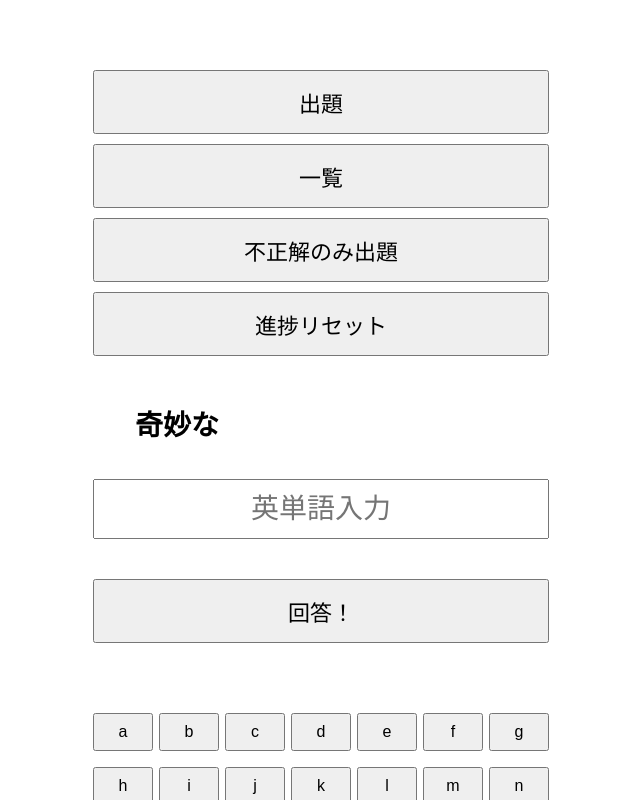
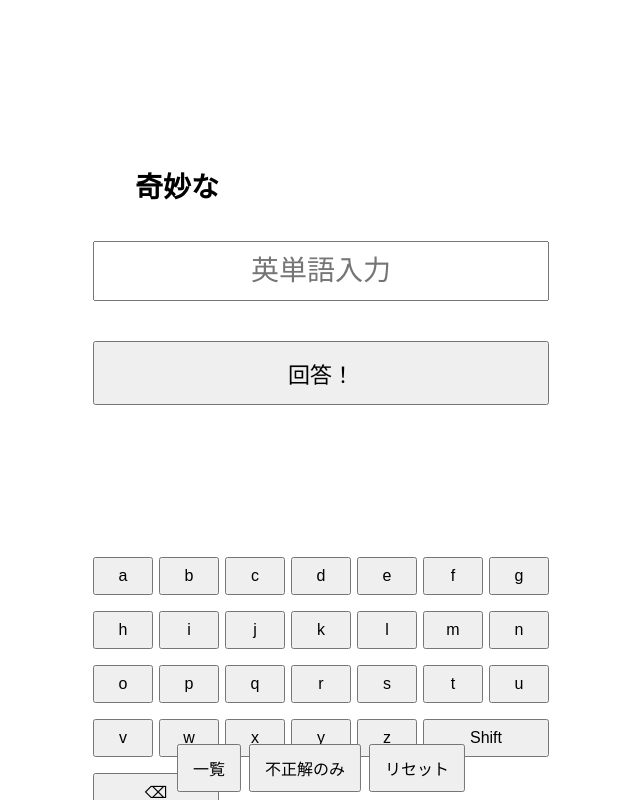
Before and after one commit to itogaku/words, a plain HTML site: page index.html in a window 1280 px wide. Shown: the whole page, without its empty margins (319-959 px from the left). Drawn offline with Linux system fonts and the light colour scheme.

Commit message:
Update index.html

```diff
--- a/index.html
+++ b/index.html
@@ -164,6 +164,22 @@ main {
   margin-bottom: 6px;
 }
 
+#quizControls {
+  position: fixed;
+  bottom: 8px;
+  left: 50%;
+  transform: translateX(-50%);
+  display: flex;
+  gap: 8px;
+  z-index: 1000;
+}
+
+#quizControls button {
+  padding: 10px 14px;
+  font-size: 16px;
+}
+
+
 </style>
 
 
@@ -175,14 +191,6 @@ main {
 　　<section id="quiz" class="page">
 
  　　   <!-- 上半分：問題・判定・操作 -->
-
-       <nav>
-          <button onclick="showPage('quiz')">出題</button>
-          <button onclick="showPage('list')">一覧</button>
-          <button onclick="toggleWrongOnlyMode()">不正解のみ出題</button>
-          <button onclick="resetProgress()">進捗リセット</button>
-        </nav>
-
   　　  <div id="quizTop">
    　 　  <div style="display:flex; align-items:center; gap:10px;">
      　　   <p id="meaning">ここに意味が出ます</p>
@@ -214,6 +222,13 @@ main {
         <table id="wordTable"></table>
     </section>
 </main>
+
+<div id="quizControls">
+  <button onclick="showPage('list')">一覧</button>
+  <button onclick="toggleWrongOnlyMode()">不正解のみ</button>
+  <button onclick="resetProgress()">リセット</button>
+</div>
+
 
 <script>
 // ===== 単語データ（words.js） =====
```
